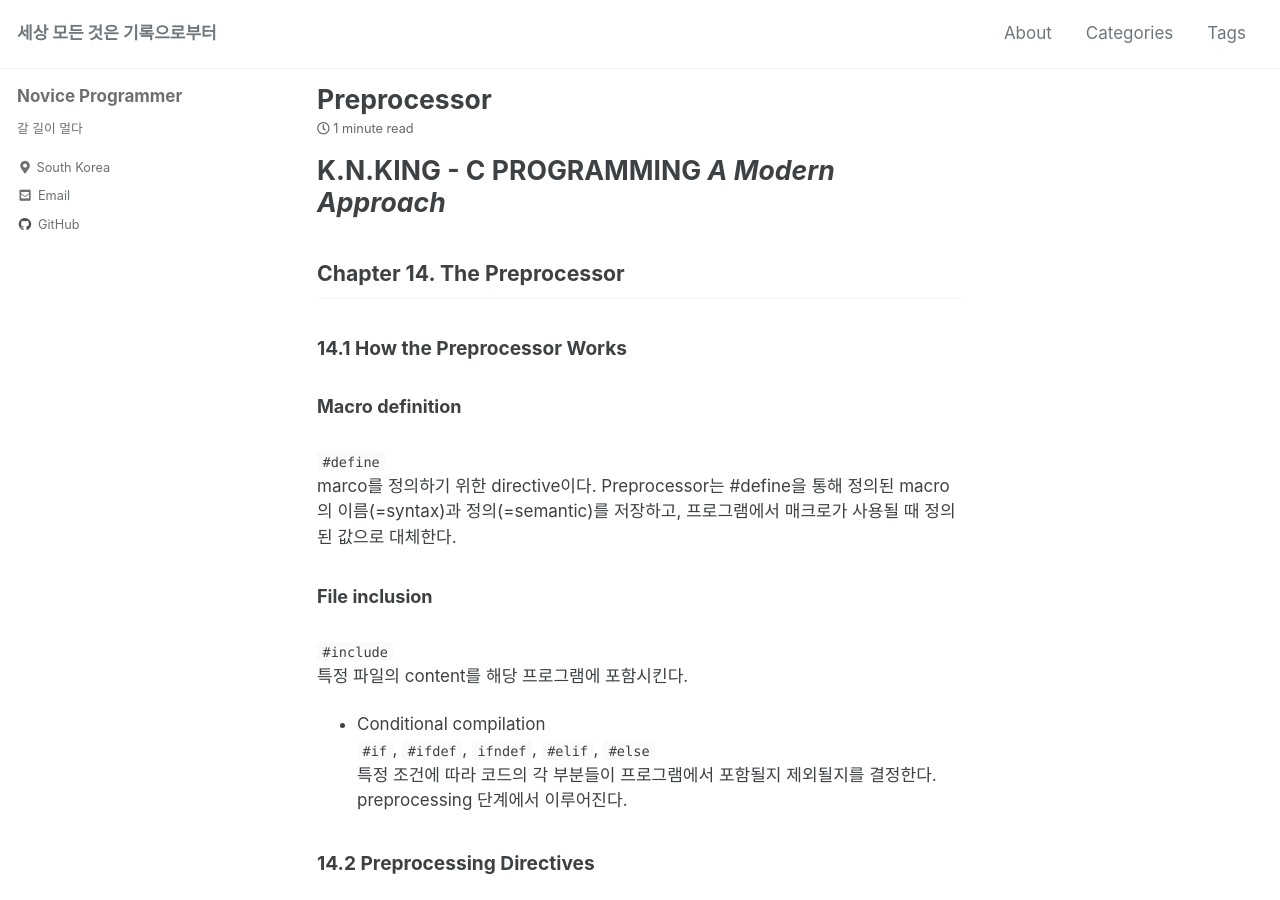
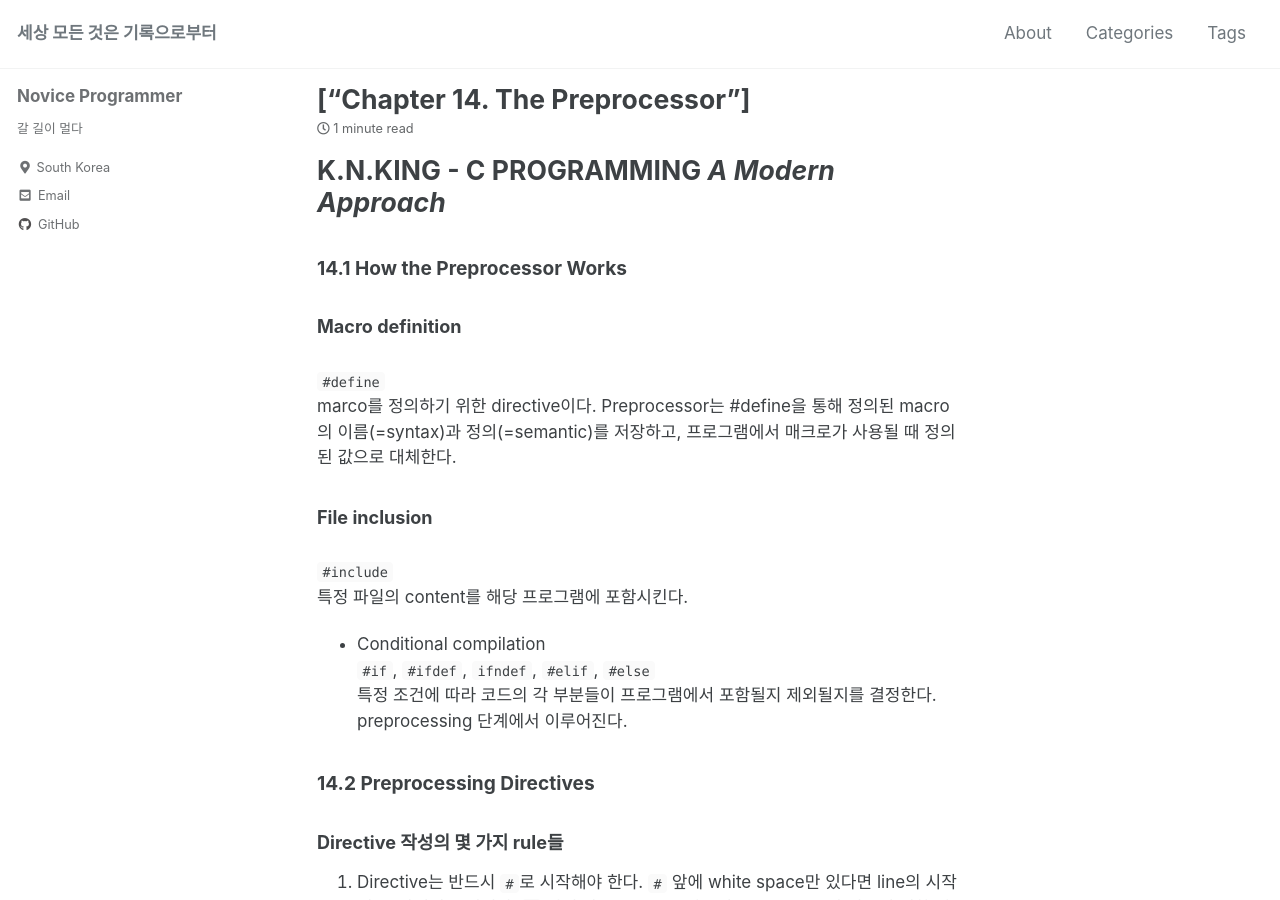
Before and after one commit to JuTaK97/JuTaK97.github.io, a Jekyll site: the page built from _posts/2022-03-10-Preprocessor.md, in a window 1280 px wide and 900 px high. Built offline with Jekyll 4.4.1, drawn with Linux system fonts in a browser that asks for light colours; cached includes are drawn as plain includes; part of the change alters nothing that is shown.

Commit message:
Update 2022-03-10-Preprocessor.md

````diff
--- a/_posts/2022-03-10-Preprocessor.md
+++ b/_posts/2022-03-10-Preprocessor.md
@@ -1,4 +1,6 @@
 ---
+title :
+  - Chapter 14. The Preprocessor
 categories :
   - C
 tags :
@@ -6,7 +8,6 @@ tags :
 last_modified_at: 2020-03-10T12:33:00-05:00
 ---
 # K.N.KING - C PROGRAMMING *A Modern Approach*
-## Chapter 14. The Preprocessor
 ### 14.1 How the Preprocessor Works
 #### Macro definition<br />
 ```#define``` <br />
````
